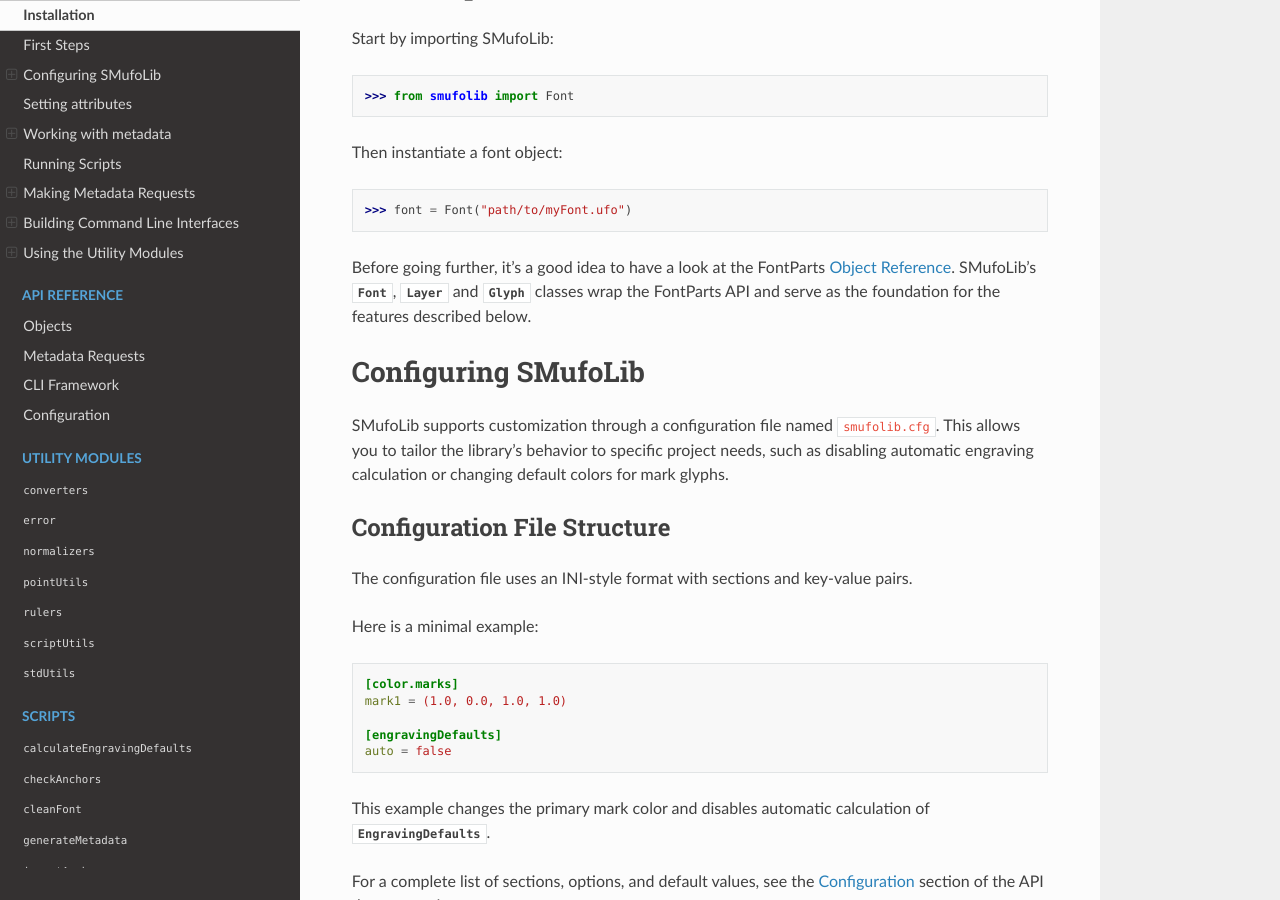
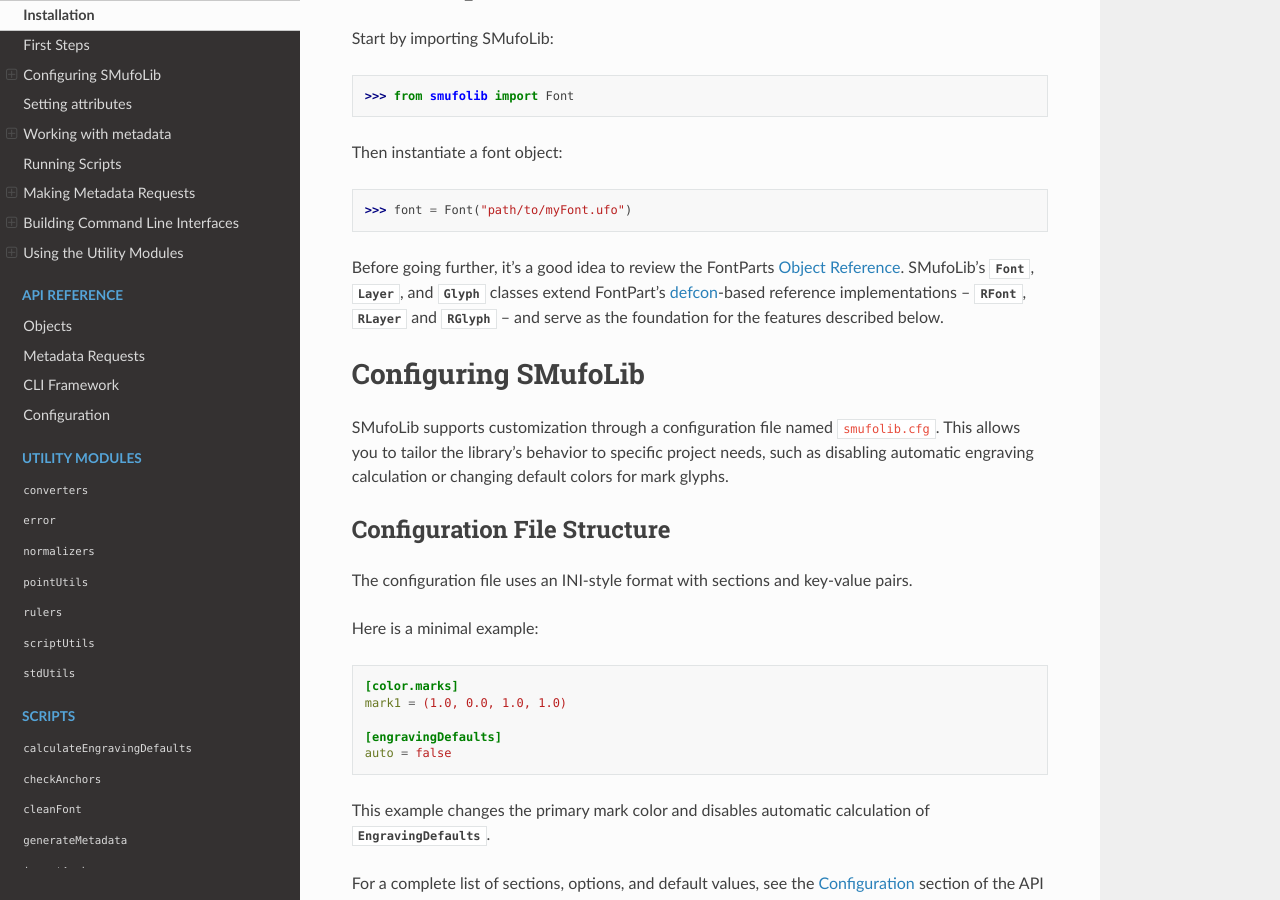
Before and after one commit to knutnergaard/smufolib, a Sphinx documentation site: the page built from docs/user_guide.rst, in a window 1280 px wide and 900 px high, scrolled down 333 px. Built offline with Sphinx 7.4.7 and the Read the Docs theme 3.1.0, drawn with Linux system fonts in a browser that asks for light colours.

Commit message:
Update text in First Steps.

```diff
--- a/docs/user_guide.rst
+++ b/docs/user_guide.rst
@@ -21,9 +21,12 @@ Then instantiate a font object::
 
    >>> font = Font("path/to/myFont.ufo")
 
-Before going further, it's a good idea to have a look at the FontParts `Object Reference
+Before going further, it's a good idea to review the FontParts `Object Reference
 <https://fontparts.robotools.dev/en/stable/objectref/index.html>`_. SMufoLib's
-:class:`.Font`, :class:`.Layer` and :class:`.Glyph` classes wrap the FontParts API and serve as the foundation for the features described below.
+:class:`.Font`, :class:`.Layer`, and :class:`.Glyph` classes extend FontPart's `defcon
+<https://defcon.robotools.dev/en/latest/>`_-based reference implementations --
+:class:`RFont`, :class:`RLayer` and :class:`RGlyph` -- and serve as the foundation for
+the features described below.
 
 .. _configuring-smufolib:
 
```
